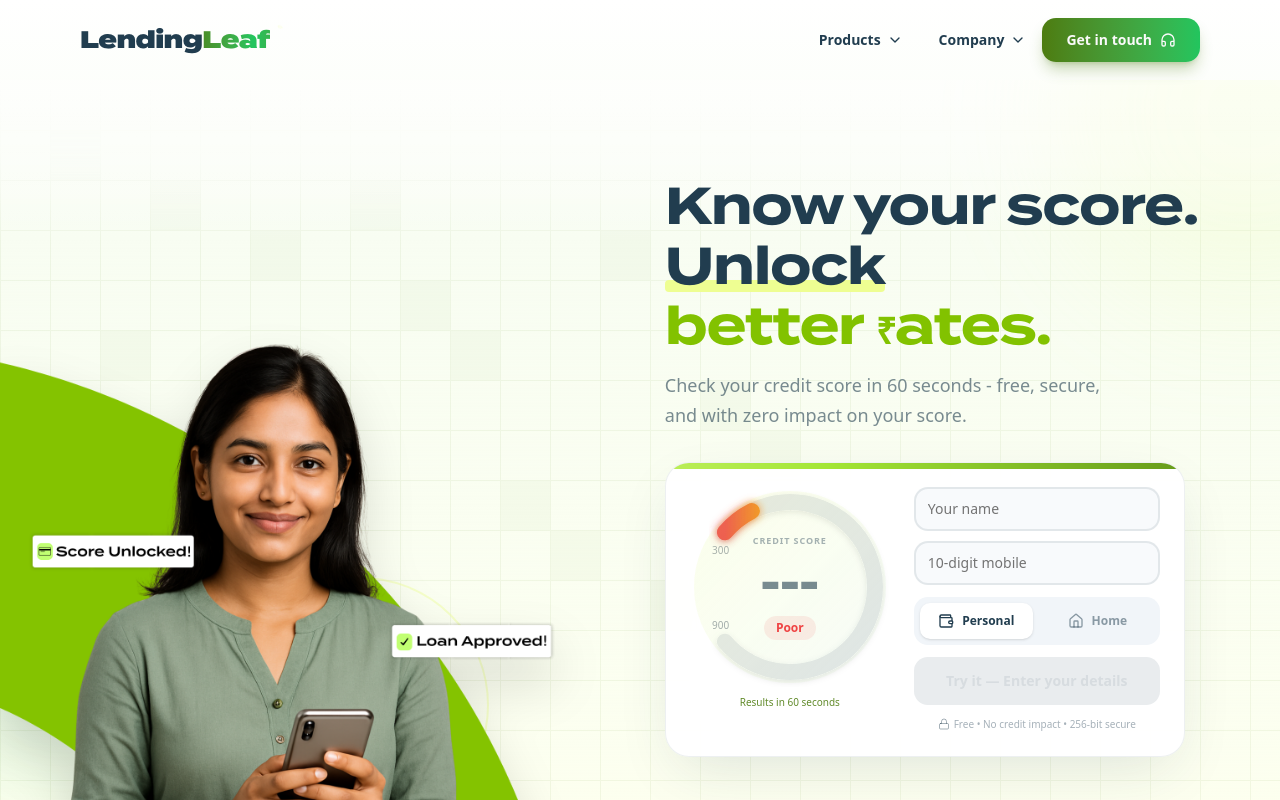
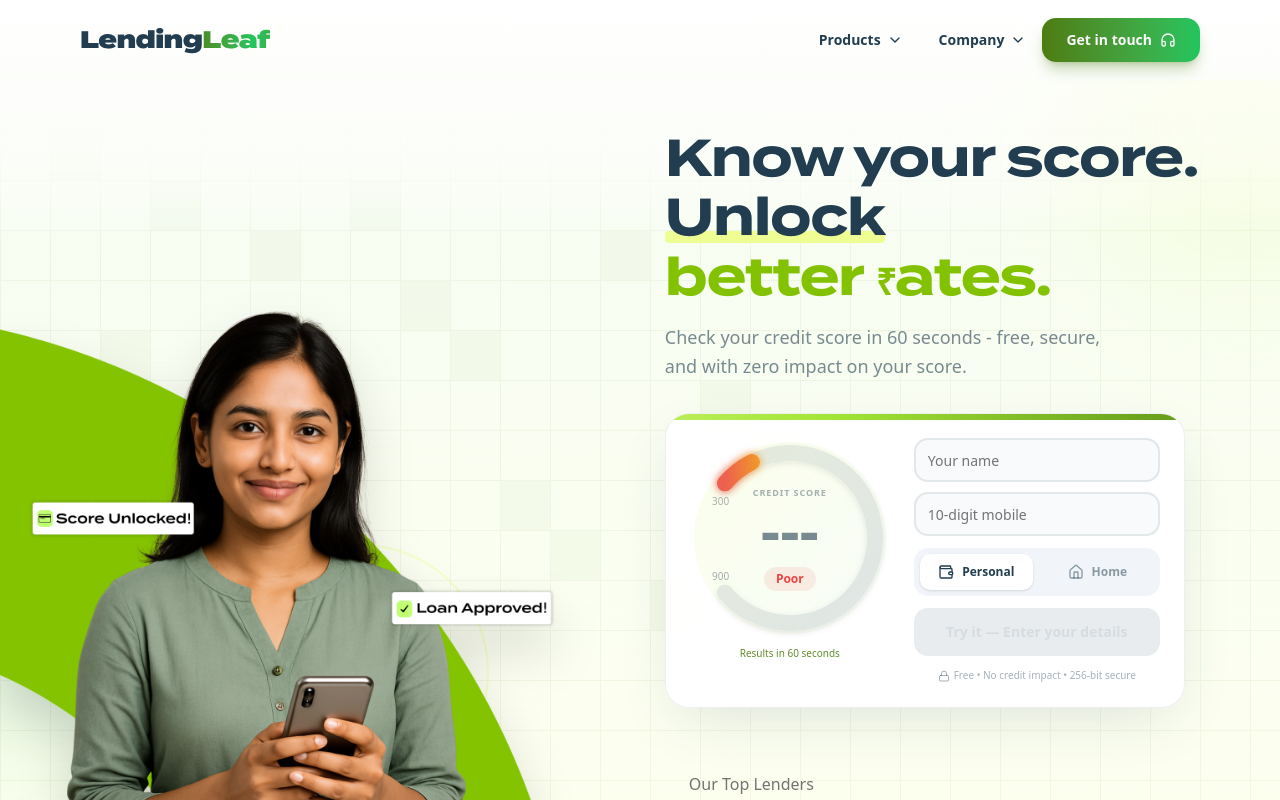
Before and after one commit to sho-obum/lendingleaf2.0, a Next.js app: page / in a window 1280 px wide. Shown: the top 800 px of the page. Built offline with nearby package versions, Linux system fonts and the light colour scheme.

Commit message:
fixed top margin

```diff
--- a/src/components/sections/Hero.tsx
+++ b/src/components/sections/Hero.tsx
@@ -48,7 +48,7 @@ const Hero = () => {
           </div> */}
 
           {/* Main Headline */}
-          <h1 className="font-termina lg:mt-24 text-2xl sm:text-3xl md:text-4xl lg:text-5xl xl:text-[3.25rem] font-bold text-[#213d4f] leading-[1.15] tracking-tight mt-4 sm:mt-6">
+          <h1 className="font-termina lg:mt-8 text-2xl sm:text-3xl md:text-4xl lg:text-5xl xl:text-[3.25rem] font-bold text-[#213d4f] leading-[1.15] tracking-tight mt-4 sm:mt-6">
             Know your score.
             <br />
             <span className="relative inline-block">
```
